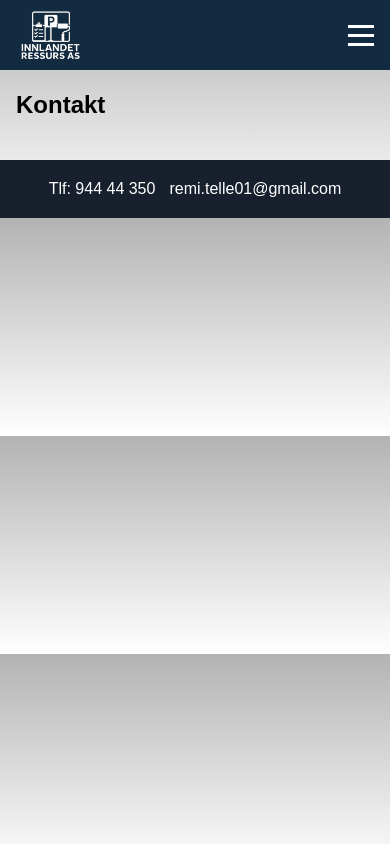
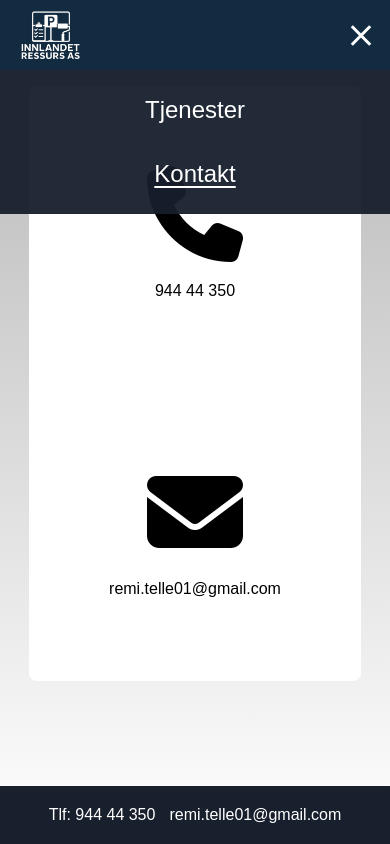
Before and after one commit to RemiTelle/innlandet-ressurs, a plain HTML site: page kontakt/index.html in a window 390 px wide. Both pictures are taken after a click on the button "Toggle navigation". Drawn offline with Linux system fonts and the light colour scheme.

Commit message:
fix text and contact

```diff
--- a/kontakt/index.html
+++ b/kontakt/index.html
@@ -30,12 +30,20 @@
       </header>
 
 
-    <main>
-        <section class="image-logo">
-            <h1>Kontakt</h1>
+      <main>
 
-        </section>
+      <div class="contact">
+        <a class="contact-item" href="tel:97791502">
+          <i class="fas fa-phone"></i>
+          <span>944 44 350</span>
+        </a>
+        <div class="contact"></div>
 
+        <a class="contact-item"  href="mailto:jonathan@hamarvedsentral.no">
+          <i class="fas fa-envelope"></i>
+          <span>remi.telle01@gmail.com</span>
+        </a>
+        </div>
 
     </main>
 
@@ -45,5 +53,5 @@
     <a href="mailto:remi.telle01@gmail.com">remi.telle01@gmail.com</a>
   </div>
 </footer>
-    <script src="nav.js"></script>
+    <script src="../nav.js"></script>
   </body>
--- a/nav.css
+++ b/nav.css
@@ -78,11 +78,16 @@
         background: rgba(24, 31, 45, 0.95);
         padding: 1rem 0;
         font-size: 1.5rem;
+        gap: 1rem;
     }
 
     .nav-links.open {           /* ② show when toggled */
         display: flex;
         align-items: center;
+    }
 
-    }
+    .nav-link {
+        display: block;
+        padding: 1.5rem 2rem; /* bigger touch target + visual space */
+      }
 }
--- a/style.css
+++ b/style.css
@@ -1,15 +1,18 @@
-html, body {
+html { height: 100%; }
+
+body {
   margin: 0;
-    padding: 0;
+  min-height: 100vh;
   font-family: Arial, sans-serif;
   line-height: 1.6;
-    background: linear-gradient(
-        #b3b3b3 0%,
-        #ffffff 100%
-      );
+  display: flex;
+  flex-direction: column;
+  background: linear-gradient(#b3b3b3 0%, #ffffff 100%);
+  background-attachment: fixed;
 }
 
 main {
+  flex: 1;
   max-width: 1000px;
   margin: auto;
   padding: 1rem;
@@ -71,3 +74,40 @@ html, body {
   .image-text:nth-of-type(odd) {
     flex-direction: row-reverse;
   }
+
+  .contact {
+    background: white;
+    border-radius: 0.5rem;
+    padding: 5rem;
+  }
+
+  .contact-item i{
+    display:flex;
+    flex-direction:column;
+    font-size:6rem;
+    margin-bottom:1rem;
+  }
+
+  .contact-item a{
+    text-decoration:none;
+    color:inherit;
+  }
+
+  .contact-item{
+    display:flex;
+    flex-direction:column;
+    align-items:center;
+    text-decoration:none;
+    color:inherit;
+  }
+
+
+  @media (max-width: 768px) {
+    .image-text {
+      flex-direction: column;
+      gap: 0rem;
+    }
+    .image-text .text { order: 1; max-width: none; }
+    .image-text img  { order: 2; max-width: 100%; height: auto; }
+    .image-text:nth-of-type(odd) { flex-direction: column; }
+  }
```
Also changed, not shown: index.html (+14 -5 lines). Lines whose indentation alone changed are shown as unchanged.
